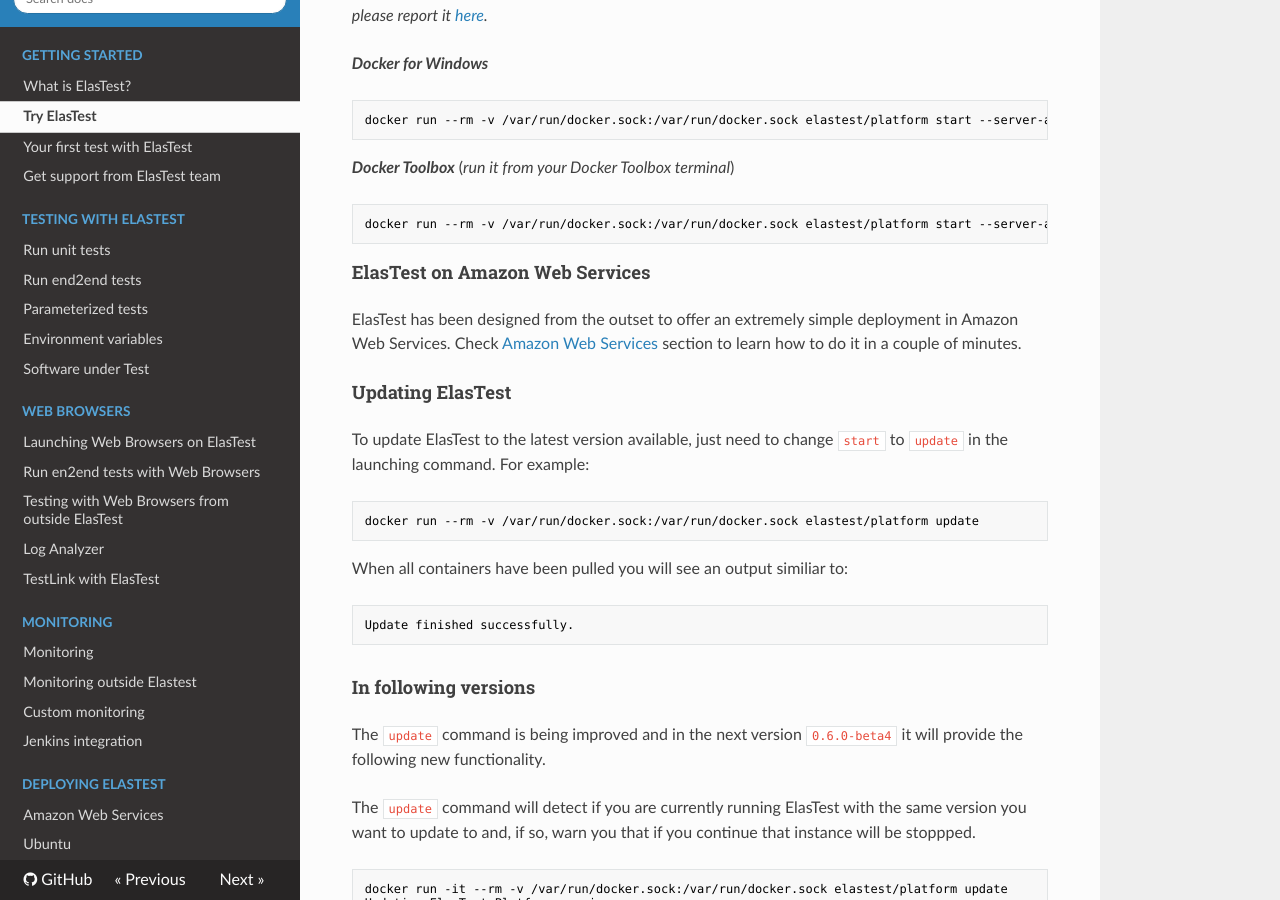
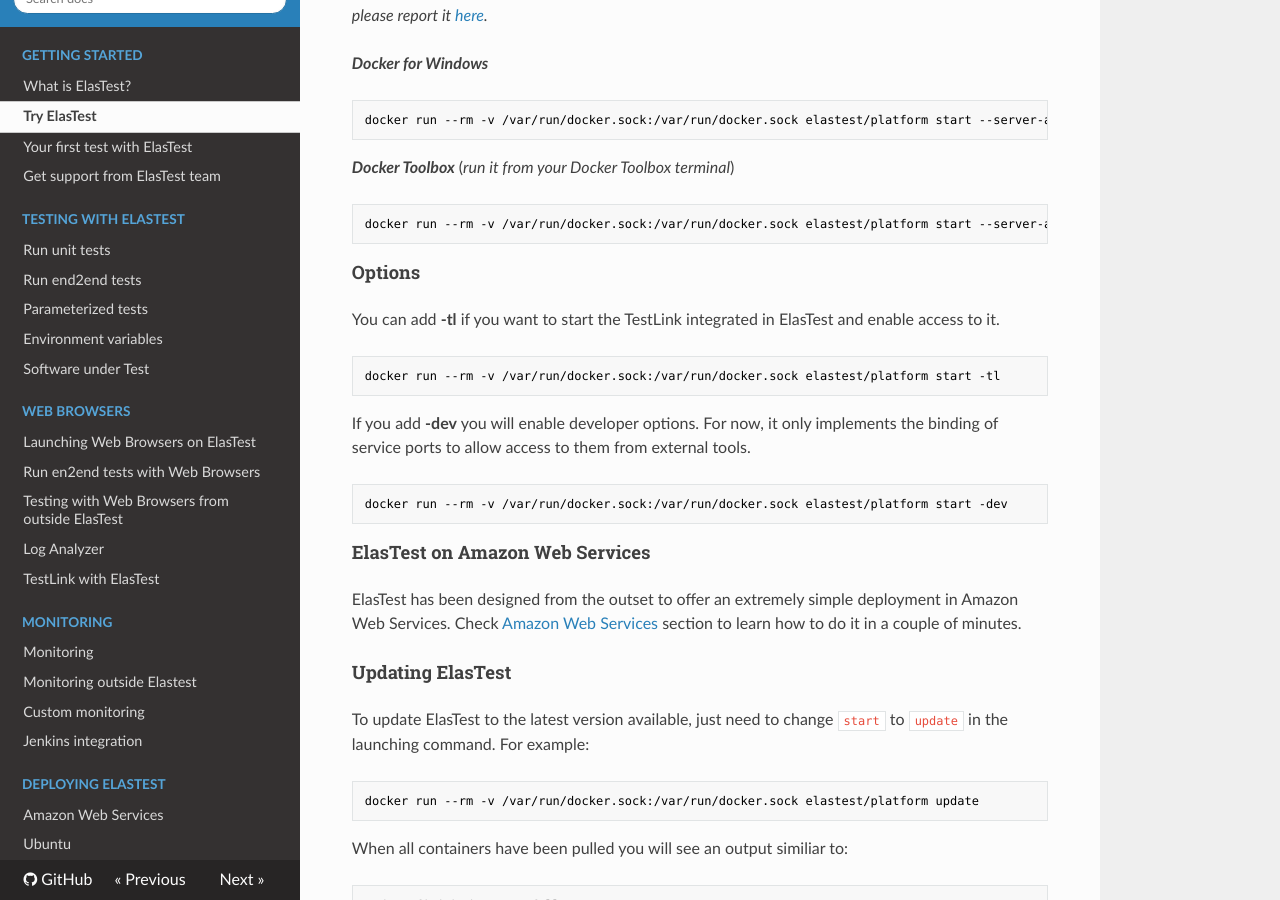
Before and after one commit to elastest/elastest.io-docs, an MkDocs documentation site: the page built from docs/try-elastest.md, in a window 1280 px wide and 900 px high, scrolled down 1081 px. Built offline with MkDocs 1.6.1, drawn with Linux system fonts in a browser that asks for light colours; nearby versions of some CDN libraries; old or Windows-style settings are respelled for this version of MkDocs.

Commit message:
Added options in try-elastest documentation

````diff
--- a/docs/try-elastest.md
+++ b/docs/try-elastest.md
@@ -62,6 +62,20 @@
 ```text
 docker run --rm -v /var/run/docker.sock:/var/run/docker.sock elastest/platform start --server-address=$(docker-machine ip)
 ```
+<h4 class="holder-subtitle link-top">Options</h4>
+
+You can add **-tl** if you want to start the TestLink integrated in ElasTest and enable access to it.
+
+```text
+docker run --rm -v /var/run/docker.sock:/var/run/docker.sock elastest/platform start -tl
+```
+
+If you add **-dev** you will enable developer options. For now, it only implements the binding of service ports to allow access to them from external tools.
+
+```text
+docker run --rm -v /var/run/docker.sock:/var/run/docker.sock elastest/platform start -dev
+```
+
 
 <h4 class="holder-subtitle link-top">ElasTest on Amazon Web Services</h4>
 
````
